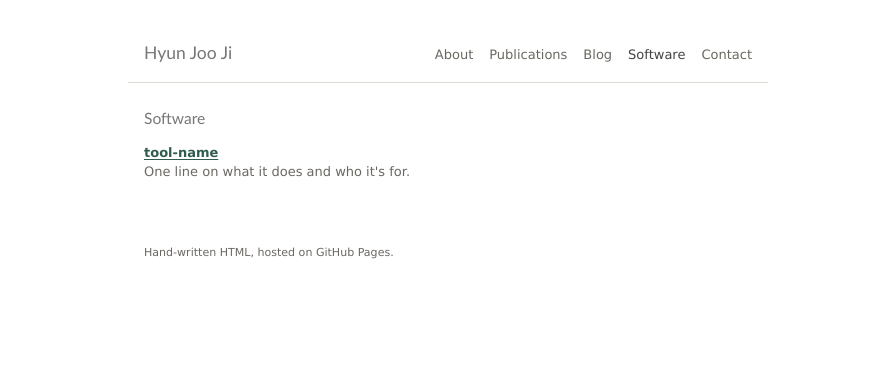
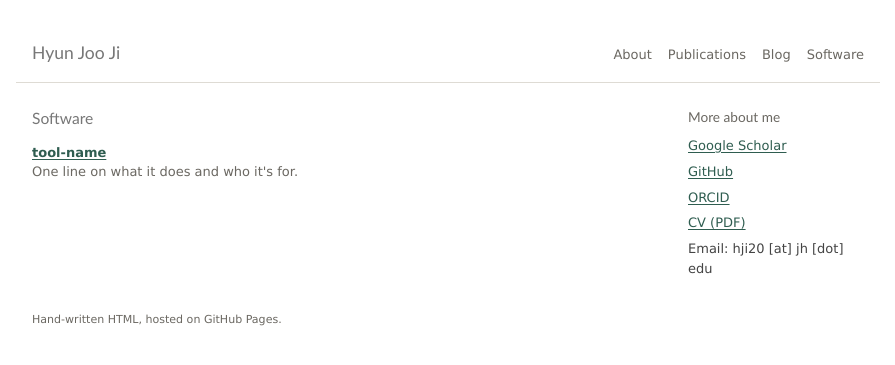
Before and after one commit to haydenji0731/haydenji0731.github.io, a Jekyll site: the page built from software.html, in a window 1280 px wide. Shown: the top 365 px of the page, without its empty margins (192-1087 px from the left). Built offline with Jekyll 4.4.1, drawn with Linux system fonts in a browser that asks for light colours.

Commit message:
Move Contact into a 'More about me' sidebar; all pages share one layout
Co-Authored-By: Claude Opus 5.5 <noreply@anthropic.com>

```diff
--- a/_layouts/default.html
+++ b/_layouts/default.html
@@ -12,17 +12,29 @@
   <header>
     <a class="name" href="/">Hyun Joo Ji</a>
     <nav>
-      <a href="/#about">About</a>
-      <a href="/publications.html">Publications</a>
+      <a href="/"{% if page.url == '/' %} aria-current="page"{% endif %}>About</a>
+      <a href="/publications.html"{% if page.url == '/publications.html' %} aria-current="page"{% endif %}>Publications</a>
       <a href="/blog/"{% if page.url contains '/blog/' %} aria-current="page"{% endif %}>Blog</a>
-      <a href="/software.html">Software</a>
-      <a href="/#contact">Contact</a>
+      <a href="/software.html"{% if page.url == '/software.html' %} aria-current="page"{% endif %}>Software</a>
     </nav>
   </header>
 
-  <main>
+  <div class="page">
+    <main>
 {{ content }}
-  </main>
+    </main>
+
+    <aside class="sidebar" id="contact">
+      <h3>More about me</h3>
+      <ul>
+        <li><a href="https://scholar.google.com/citations?user=IJIPB3EAAAAJ&amp;hl=en">Google Scholar</a></li>
+        <li><a href="https://github.com/haydenji0731">GitHub</a></li>
+        <li><a href="https://orcid.org/0009-0008-4360-5428">ORCID</a></li>
+        <li><a href="#">CV (PDF)</a></li>
+        <li>Email: hji20 [at] jh [dot] edu</li>
+      </ul>
+    </aside>
+  </div>
 
   <footer>
     <p>Hand-written HTML, hosted on GitHub Pages.</p>
--- a/software.html
+++ b/software.html
@@ -1,25 +1,7 @@
-<!doctype html>
-<html lang="en">
-<head>
-  <meta charset="utf-8">
-  <meta name="viewport" content="width=device-width, initial-scale=1">
-  <title>Software · Hyun Joo Ji</title>
-  <meta name="description" content="Software by Hyun Joo Ji.">
-  <link rel="stylesheet" href="style.css">
-</head>
-<body>
-  <header>
-    <a class="name" href="/">Hyun Joo Ji</a>
-    <nav>
-      <a href="index.html#about">About</a>
-      <a href="publications.html">Publications</a>
-      <a href="blog/">Blog</a>
-      <a href="software.html" aria-current="page">Software</a>
-      <a href="index.html#contact">Contact</a>
-    </nav>
-  </header>
-
-  <main>
+---
+layout: default
+title: Software
+---
     <section id="software">
       <h2>Software</h2>
       <!-- TODO: one entry per tool. -->
@@ -28,10 +10,3 @@
         <dd>One line on what it does and who it's for.</dd>
       </dl>
     </section>
-  </main>
-
-  <footer>
-    <p>Hand-written HTML, hosted on GitHub Pages.</p>
-  </footer>
-</body>
-</html>
--- a/style.css
+++ b/style.css
@@ -1,4 +1,4 @@
-/* One typeface, one accent colour, one column. */
+/* One typeface, one accent colour; main column plus a sidebar. */
 
 :root {
   --bg: #ffffff;
@@ -7,7 +7,7 @@
   --muted: #6b6862;
   --rule: #dedbd4;
   --accent: #2f5d50;
-  --measure: 40rem;
+  --measure: 54rem;
 }
 
 /* Always light, even when the visitor's computer is in dark mode. */
@@ -30,10 +30,30 @@ h2, header .name {
   font-family: "Trebuchet MS", Arial, sans-serif;
 }
 
-header, main, footer {
+header, .page, footer {
   max-width: var(--measure);
   margin: 0 auto;
   padding: 0 1rem;
+}
+
+/* Main column on the left, "More about me" sidebar on the right
+   (like liheng.org). On narrow screens the sidebar drops below. */
+.page {
+  display: grid;
+  grid-template-columns: minmax(0, 1fr) 11rem;
+  gap: 2.5rem;
+  align-items: start;
+}
+main { min-width: 0; }
+
+.sidebar { padding-top: 1.5rem; }
+.sidebar h3 { margin-top: 0; }
+.sidebar ul { list-style: none; padding: 0; margin: 0; }
+.sidebar li { margin-bottom: 0.4rem; }
+
+@media (max-width: 44rem) {
+  .page { grid-template-columns: 1fr; gap: 0; }
+  .sidebar { border-top: 1px solid var(--rule); padding-bottom: 1rem; }
 }
 
 /* Header: name on the left, plain links on the right. */
```
Also changed, not shown: index.html (+1 -42 lines), publications.html (+4 -29 lines).
